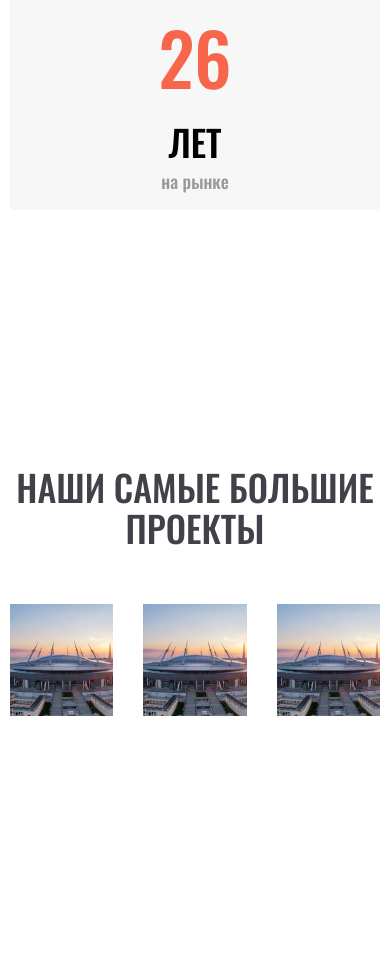
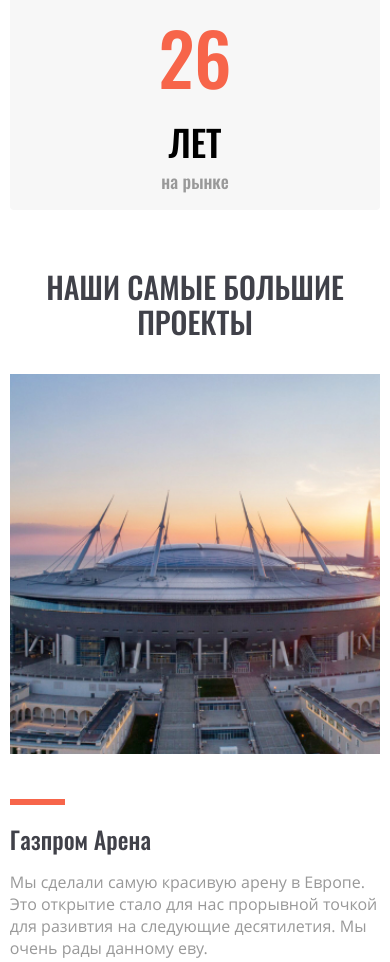
Before and after one commit to DemensFerre/site, a plain HTML site: page index.html in a window 390 px wide. Shown: the part 1078-2040 px from the top of the page. Drawn offline with nearby package versions, Linux system fonts and the light colour scheme; files that its build step writes are made by us from their sources.

Commit message:
add: adaptive for block about__main

```diff
--- a/style/_global.scss
+++ b/style/_global.scss
@@ -29,7 +29,6 @@ h6 {
 img {
   display: block;
   max-width: 100%;
-  height: 100%;
 }
 
 .container {
--- a/style/_media.scss
+++ b/style/_media.scss
@@ -1,4 +1,13 @@
 @media (max-width: 992px) {
+  .about {
+    &__main {
+      padding-top: 360px;
+    }
+    &__wrapper {
+      grid-template-columns: repeat(2, 1fr);
+    }
+  }
+
   .info {
     top: -230px;
     padding: 50px;
@@ -41,6 +50,16 @@
     &__container {
       position: static;
     }
+    &__main {
+      padding-top: 60px;
+    }
+    &__wrapper {
+      grid-template-columns: 1fr;
+    }
+    &__title {
+      margin-bottom: 35px;
+      font-size: 30px;
+    }
   }
 
   .info {
--- a/style/style.scss
+++ b/style/style.scss
@@ -95,6 +95,7 @@
 
 .about {
   min-height: 1080px;
+  padding-bottom: 130px;
   &__container {
     position: relative;
   }
@@ -111,12 +112,16 @@
     grid-template-columns: repeat(3, 1fr);
     gap: 30px;
   }
-  &__item {
-  }
   &__item-image {
-    min-height: 350px;
+    position: relative;
+    min-height: 380px;
     margin-bottom: 45px;
     img {
+      position: absolute;
+      top: 0;
+      left: 0;
+      width: 100%;
+      height: 100%;
       object-fit: cover;
     }
   }
```
